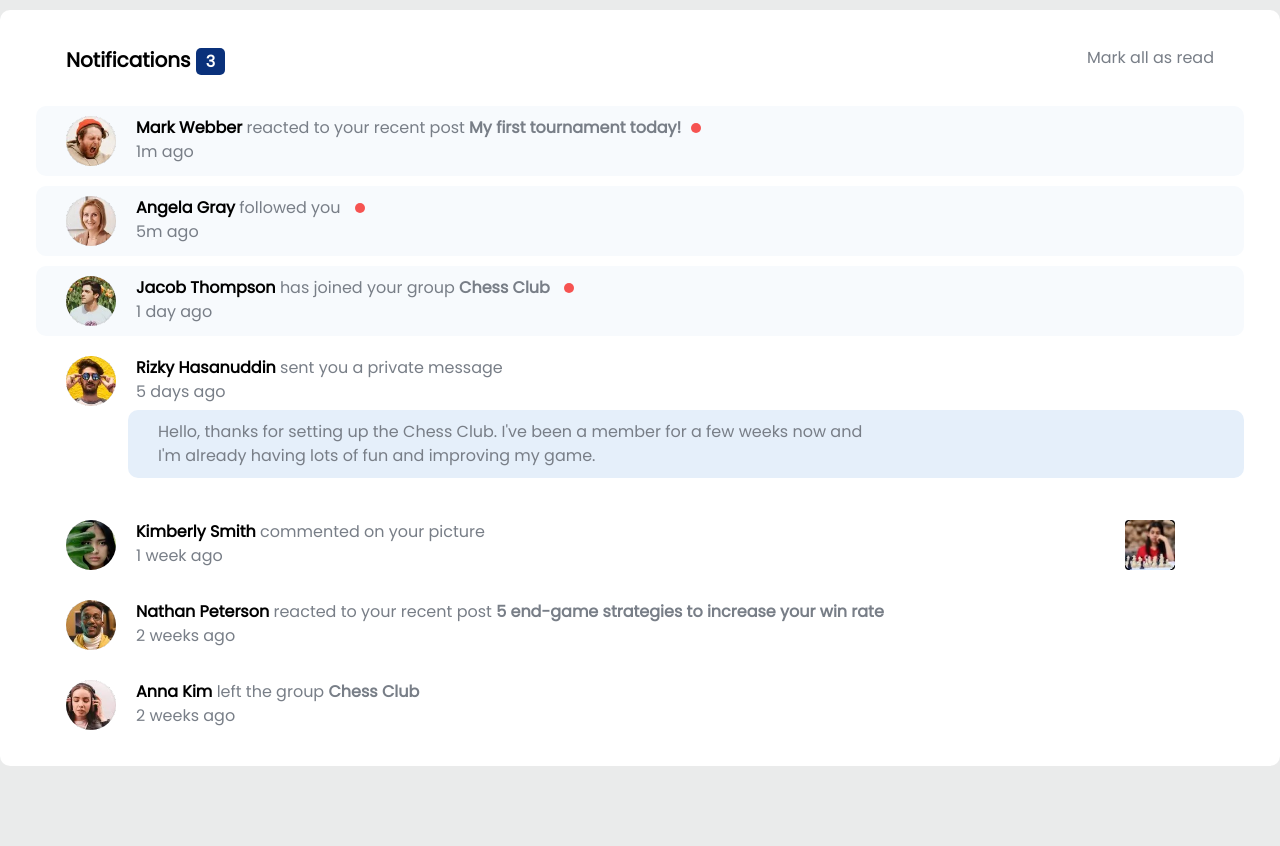
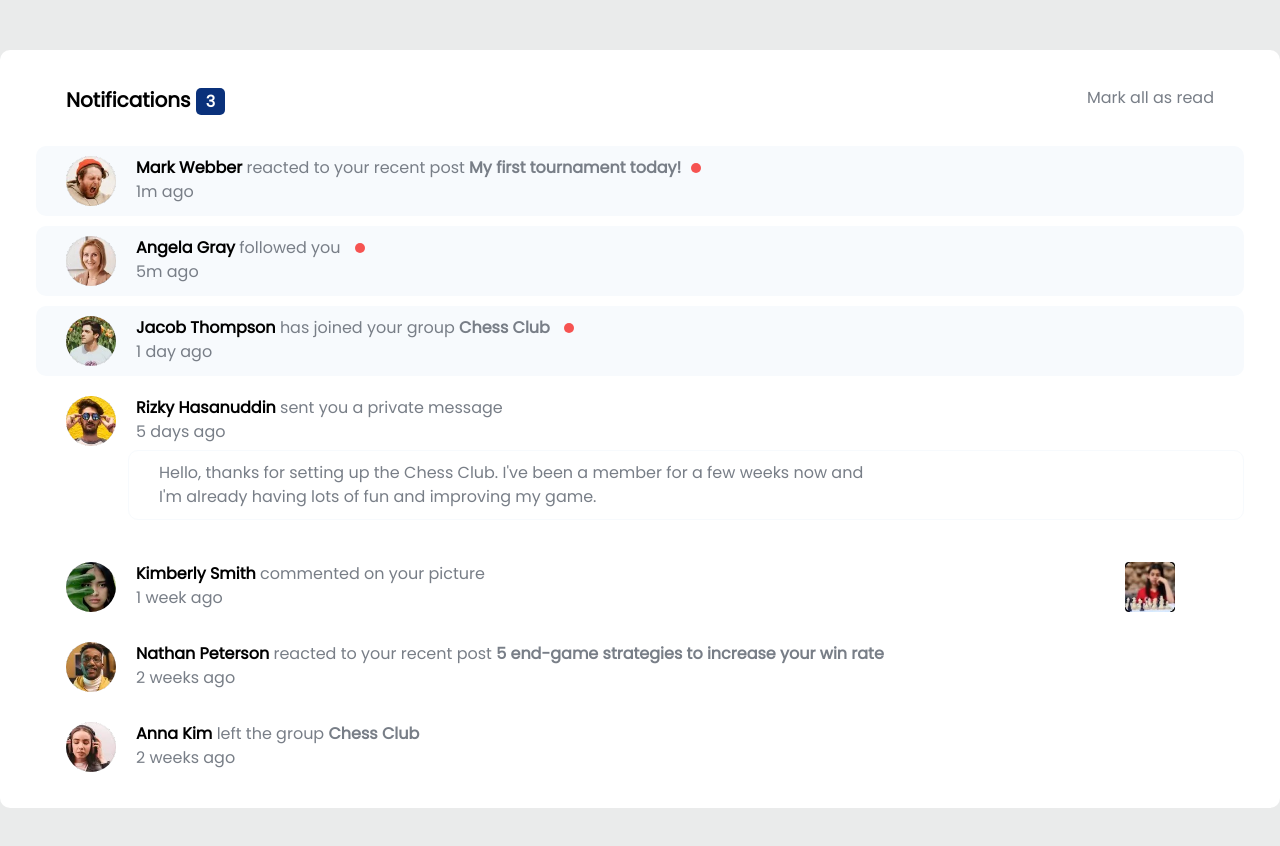
Before and after one commit to Padmasripriya/notifications-page, a React (Create React App) app: page / in a window 1280 px wide. Shown: the top 846 px of the page. Before the commit the page ends 800 px from the top, so only its background shows below. Built offline with nearby package versions, Linux system fonts and the light colour scheme.

Commit message:
added some css

```diff
--- a/src/App.css
+++ b/src/App.css
@@ -23,7 +23,7 @@ img {
 .app {
     background: hsl(0, 0%, 100%);
     border-radius: 10px;
-    margin: 10px auto;
+    margin: 50px auto;
     cursor: pointer;
 }
 
@@ -35,6 +35,11 @@ p {
 }
 
 p:nth-child(5) {
+    border: 1px solid hsl(210, 60%, 98%);
+    background: none;
+}
+
+p:nth-child(5):hover {
     background: hsl(211, 68%, 94%);
 }
 
```
